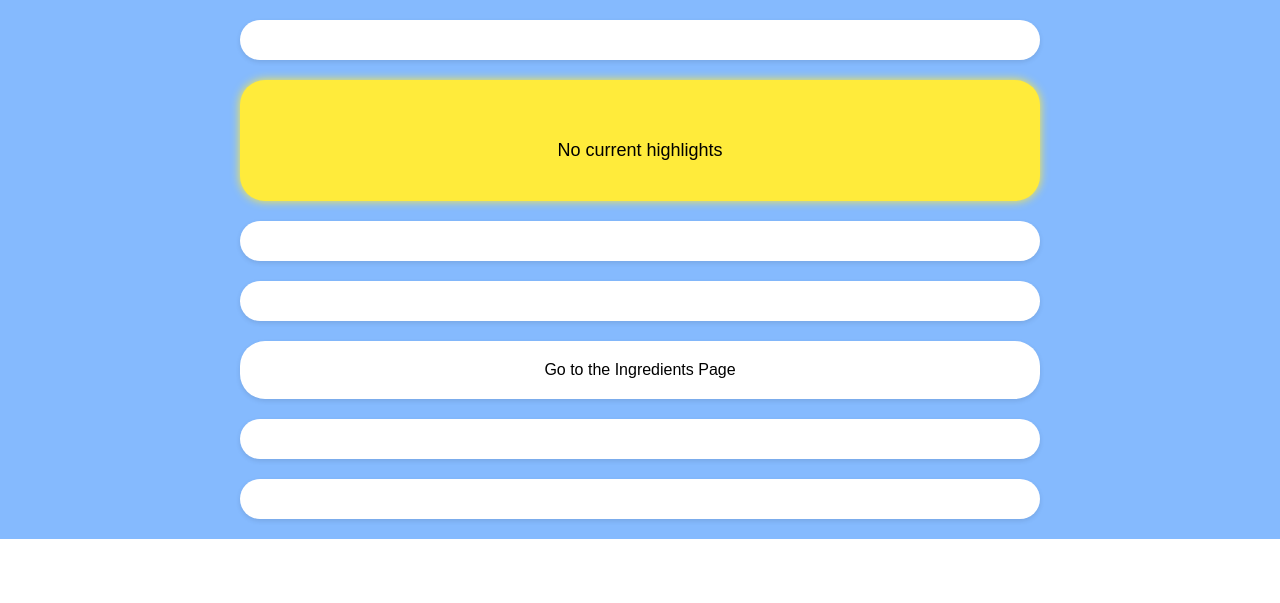
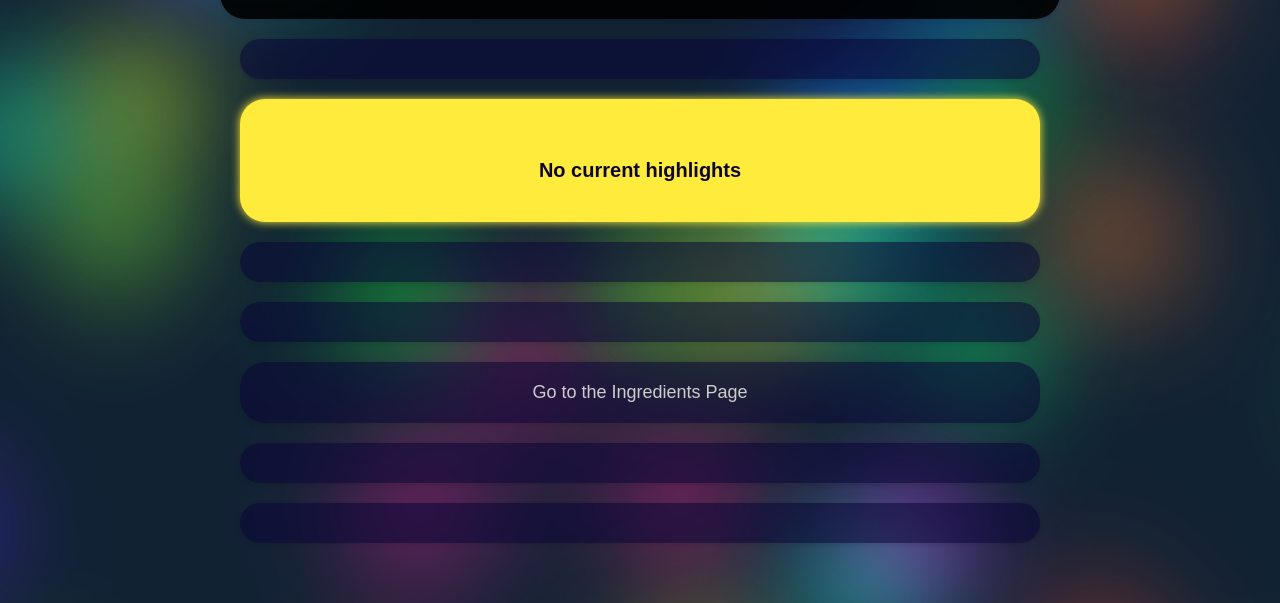
Before and after one commit to KugleBlitz007/HabitTracker, a PHP site: page / in a window 1280 px wide. Shown: the part 461-1064 px from the top of the page. Before the commit the page ends 1000 px from the top, so only its background shows below. Run offline with PHP 8.4, Linux system fonts and the light colour scheme; data that the repository does not hold is empty.

Commit message:
Entire website got prettier
upload new css styles

```diff
--- a/css/styles-index.css
+++ b/css/styles-index.css
@@ -1,8 +1,7 @@
 body {
     font-family: Arial, sans-serif;
-    background-color: #85bafe;
-    margin: 0;
-    padding: 0;
+    margin: 20px auto; /* Center the body horizontally */
+    padding: 20px;
     display: flex;
     justify-content: flex-start;
     align-items: center;
@@ -10,16 +9,24 @@ body {
 }
 
 .title-container {
-    width: 100%;
+    border-radius: 25px;
+    position: relative;
+    padding: 20px;
     display: flex;
     justify-content: center;
     align-items: center;
     margin-bottom: 20px;
+    background-color: rgba(0, 0, 0, 0.9); /* Use rgba for background color with opacity */
+    box-shadow: 0 2px 5px rgba(10, 7, 56, 0.1);
+    width: 80%;
+    max-width: 800px;
 }
 
 .title-image {
-    max-width: 100%; /* Adjust as needed */
-    height: auto;
+    max-width: 100%;
+    max-height: 400px;
+    max-width: 800px; /* Maximum width of the container */
+    width: 80%;
 }
 
 .home-wrapper {
@@ -38,11 +45,13 @@ body {
 }
 
 .home-box {
+    color: #cecdcd;
+    font-size: 18px;
     display: flex;
     flex-direction: column;
     align-items: center;
     justify-content: center;
-    background-color: #fff;
+    background-color: rgba(10, 7, 56, 0.55); /* Use rgba for background color with opacity */
     padding: 20px;
     border-radius: 25px;
     box-shadow: 0 2px 5px rgba(0, 0, 0, 0.1);
@@ -62,7 +71,7 @@ body {
     display: flex;
     flex-direction: column;
     align-items: center;
-    background-color: #fff;
+    background-color: rgba(10, 7, 56, 0.55); /* Use rgba for background color with opacity */
     padding: 20px;
     border-radius: 25px;
     box-shadow: 0 2px 5px rgba(0, 0, 0, 0.1);
@@ -70,13 +79,16 @@ body {
     box-sizing: border-box; /* Ensure padding is included in width calculation */
     margin-bottom: 20px; /* Add space between boxes */
     position: relative;
+    color: #cecdcd;
 }
 
 .discussion-box {
+    color: #cecdcd;
+    font-size: 18px;
     display: flex;
     flex-direction: column;
     align-items: center;
-    background-color: #fff;
+    background-color: rgba(10, 7, 56, 0.55); /* Use rgba for background color with opacity */
     padding: 20px;
     border-radius: 25px;
     box-shadow: 0 2px 5px rgba(0, 0, 0, 0.1);
@@ -92,6 +104,7 @@ body {
     width: 60px;
     height: 60px;
     margin-bottom: 10px;
+
 }
 
 .habit-box .image-box img {
@@ -116,14 +129,14 @@ body {
 
 .habit-box .progress-bar {
     height: 20px;
-    background-color: #d3d3d3;
+    background-color: rgba(205, 205, 207, 0.1); /* Use rgba for background color with opacity */
     border-radius: 5px;
     cursor: pointer;
     transition: background-color 0.3s;
 }
 
 .habit-box .progress-bar.filled {
-    background-color: #4caf50;
+    background-color: rgba(3, 75, 177, 0.972); /* Use rgba for background color with opacity */
 }
 
 .quote-text,
@@ -143,6 +156,8 @@ body {
 }
 
 .highlight-box {
+    color: #0d0735;
+    font-size: 18px;
     display: flex;
     flex-direction: column;
     align-items: center;
@@ -160,10 +175,11 @@ body {
 .highlight-text{
     width: 100%;
     text-align: center;
-    font-size: 18px;
+    font-size: 20px;
     margin-bottom: 10px;
     padding: 10px;
     box-sizing: border-box;
+    font-weight: bold;
 }
 
 .habit-level {
@@ -178,7 +194,7 @@ body {
 .highlight-time {
     width: 100%;
     text-align: center;
-    font-size: 16px;
+    font-size: 20px;
     margin-bottom: 10px;
     padding: 10px;
     box-sizing: border-box;
--- a/discussions.php
+++ b/discussions.php
@@ -9,6 +9,7 @@ include 'db_config.php';
     <meta charset="UTF-8">
     <meta name="viewport" content="width=device-width, initial-scale=1.0">
     <title>Round and Rectangle Box Layout</title>
+    <link rel="stylesheet" href="style.css">
     <link rel="stylesheet" href="css/styles-discussions.css?v=1.0"> <!-- Add a version query string -->
 </head>
 <body>
--- a/habit.php
+++ b/habit.php
@@ -10,7 +10,7 @@
 <body>
     <div class="stats-tracker">
         <div class="main-image-container">
-            <img src="images/StatTracker_main.png" alt="Stat Tracker" class="main-image">
+            <img src="images/StatTracker_main.gif" alt="Stat Tracker" class="main-image">
         </div>
     </div>
     <div class="habit-container">
--- a/index.php
+++ b/index.php
@@ -5,11 +5,12 @@
     <meta name="viewport" content="width=device-width, initial-scale=1.0">
     <title>Home Page</title>
     <link rel="icon" href="/images/sun.png" type="image/png">
+    <link rel="stylesheet" href="style.css">
     <link rel="stylesheet" href="css/styles-index.css">
 </head>
 <body>
     <div class="title-container">
-        <img src="images/title-image.png" alt="Title Image" class="title-image">
+        <img src="images/title-image.gif" alt="Title Image" class="title-image">
     </div>
 
     <div class="home-wrapper">
--- a/quotes.php
+++ b/quotes.php
@@ -4,6 +4,7 @@
     <meta charset="UTF-8">
     <meta name="viewport" content="width=device-width, initial-scale=1.0">
     <title>Quotes</title>
+    <link rel="stylesheet" href="style.css">
     <link rel="stylesheet" href="css/styles-quotes.css">
 </head>
 <body>
```
Also changed, not shown: css/styles-discussions.css (+7 -8 lines), css/styles-habit.css (+10 -2 lines), css/styles-quotes.css (+5 -3 lines), images/StatTracker_main.gif (added), 2 other files.
